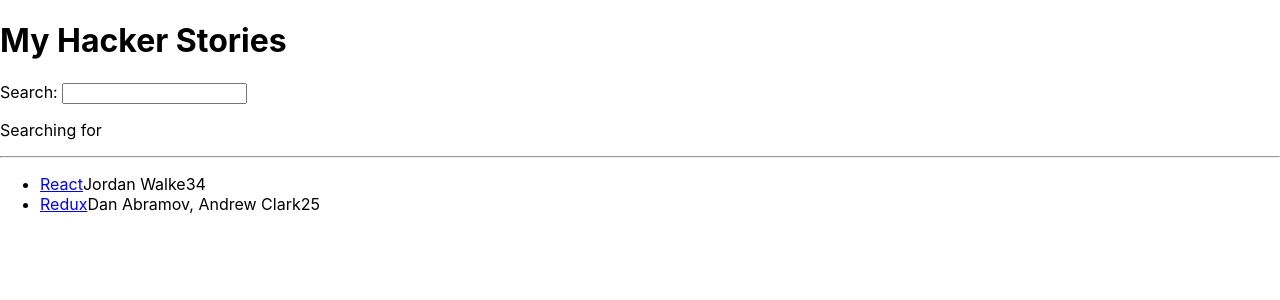
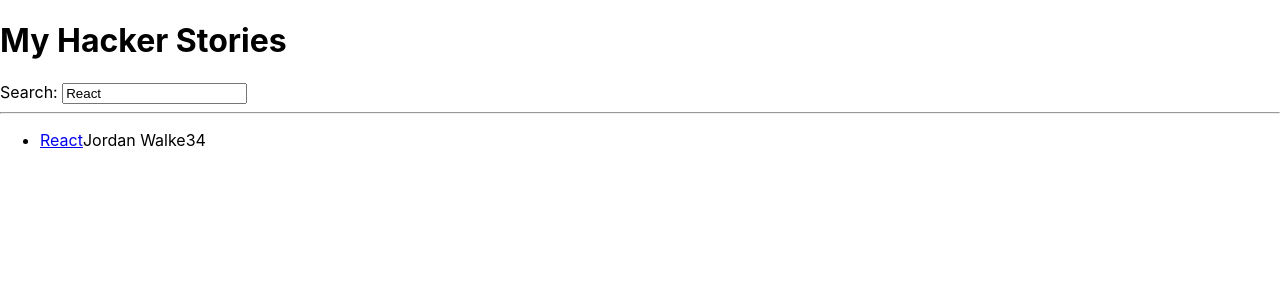
Before and after one commit to wessstt/road-to-react_hacker-stories, a React (Create React App) app: page / in a window 1280 px wide. Shown: the top 300 px of the page. Built offline with nearby package versions, Linux system fonts and the light colour scheme.

Commit message:
Road to React lifting state, controlled components, props handling(advanced): object destructuring & nested destructuring (spread & rest operators). Pages 51 - 68 lesson.

```diff
--- a/src/App.js
+++ b/src/App.js
@@ -1,6 +1,5 @@
 import * as React from "react";
 
-// Concise JSX component with arrow functions
 const App = () => {
   const stories = [
     {
@@ -21,63 +20,58 @@
     },
   ];
 
+  const [searchTerm, setSearchTerm] = React.useState("React");
+
   const handleSearch = (event) => {
     console.log(event.target.value);
+    setSearchTerm(event.target.value);
   };
+
+  const searchedStories = stories.filter((story) =>
+    story.title.toLowerCase().includes(searchTerm.toLocaleLowerCase())
+  );
 
   return (
     <div>
       <h1>My Hacker Stories</h1>
 
-      <Search onSearch={handleSearch} />
+      <Search search={searchTerm} onSearch={handleSearch} />
 
       <hr />
-
-      <List list={stories} />
+      <List list={searchedStories} />
     </div>
   );
 };
 
-// Concise JSX component with arrow functions
-const Search = (props) => {
-  const [searchTerm, setSearchTerm] = React.useState("");
 
-  const handleChange = (event) => {
-    //console.log(`Before setting searchTerm: ${searchTerm}`);
-    setSearchTerm(event.target.value);
-    //console.log(`After setting searchTerm: ${searchTerm}`);
-    props.onSearch(event);
-  };
 
-  return (
-    <div>
-      <label htmlFor="search">Search: </label>
-      <input id="search" type="text" onChange={handleChange} />
+const Search = ({search, onSearch}) => (
+  <div>
+    <label htmlFor="search">Search: </label>
+    <input
+      id="search"
+      type="text"
+      value={search}
+      onChange={onSearch} />
+  </div>
+);
 
-      <p>
-        Searching for <strong>{searchTerm}</strong>
-      </p>
-    </div>
-  );
-};
-
-// Concise JSX component with arrow functions
-const List = (props) => (
+const List = ({list}) => (
   <ul>
-    {props.list.map((item) => (
+    {list.map((item) => (
       <Item key={item.objectID} item={item} />
     ))}
   </ul>
 );
 
-const Item = (props) => (
-  <li>
+const Item = ({item}) => (
+<li>
     <span>
-      <a href={props.item.url}>{props.item.title}</a>
+      <a href={item.url}>{item.title}</a>
     </span>
-    <span>{props.item.author}</span>
-    <span>{props.item.num_comments}</span>
-    <span>{props.item.points}</span>
+    <span>{item.author}</span>
+    <span>{item.num_comments}</span>
+    <span>{item.points}</span>
   </li>
 );
 
```
